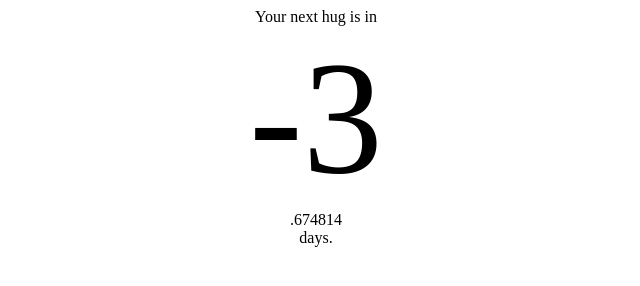
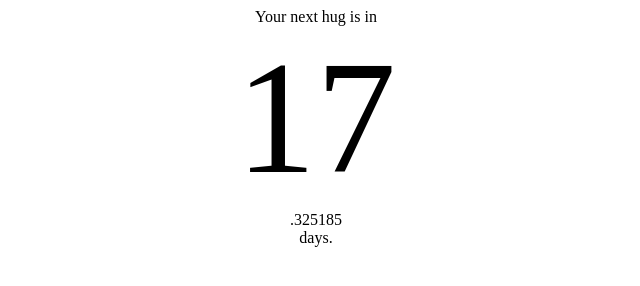
Before and after one commit to wolfram74/next_hug, a plain HTML site: page docs/index.html in a window 1280 px wide. Shown: the whole page, without its empty margins (324-964 px from the left). Drawn offline with Linux system fonts and the light colour scheme.

Commit message:
updated for next hug'

```diff
--- a/docs/index.html
+++ b/docs/index.html
@@ -18,7 +18,7 @@
   .days {display: block; font-size: 10em}
 </style>
 <script type="text/javascript">
-  let hugDay = new Date(2019, 1, 14, 22);
+  let hugDay = new Date(2019, 2, 07, 22);
   function updateCountdown(){
     let now = Date.now();
     let strDays = String((hugDay - now)/(24*3600*1000));
```
